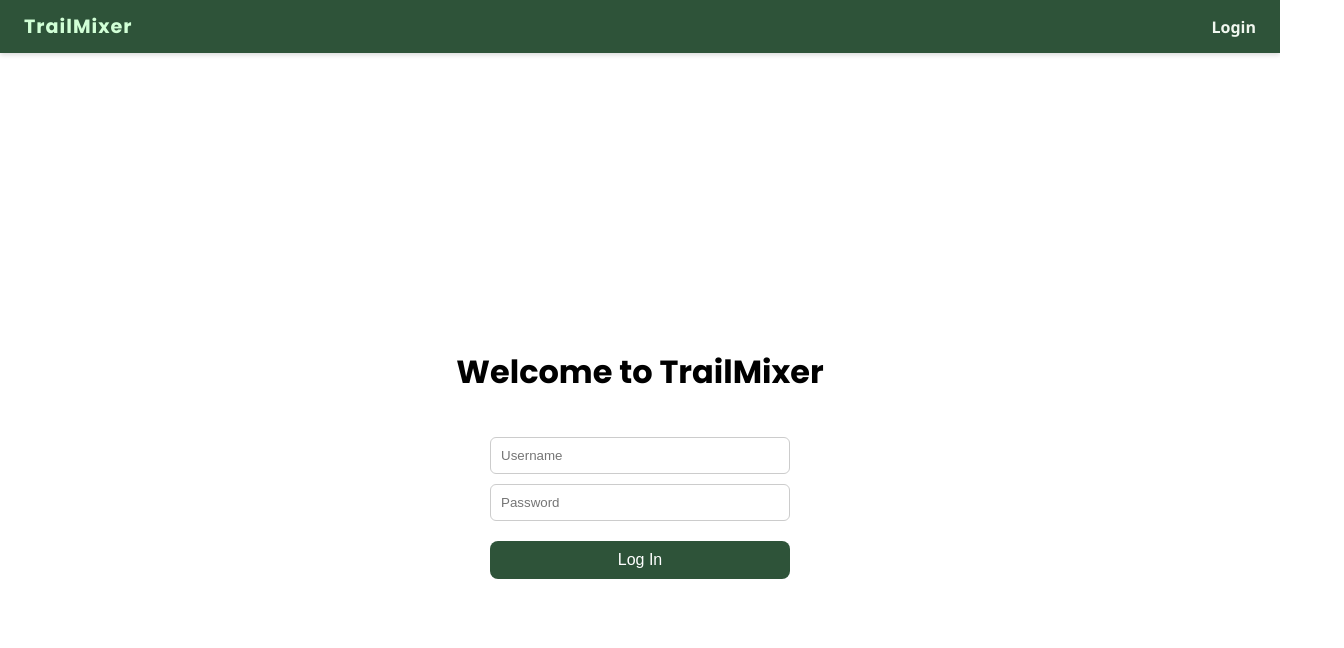
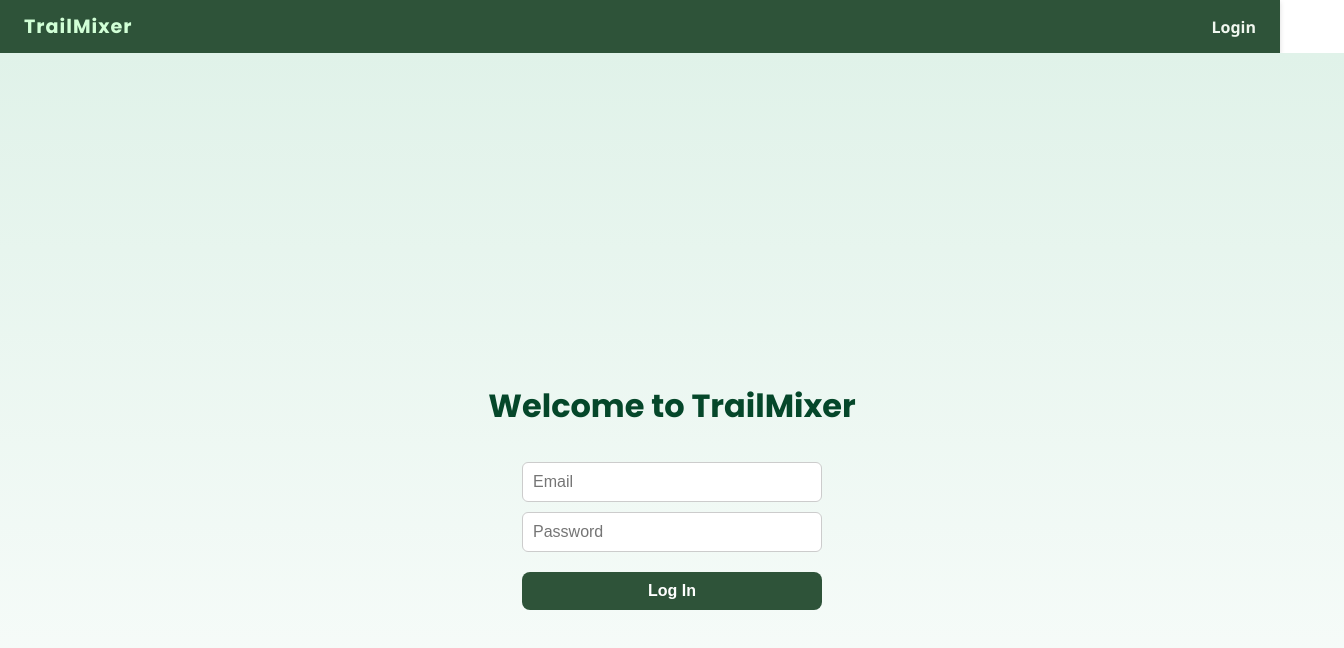
Before and after one commit to Sr1758/TrailMix, a React (Create React App) app in the folder frontend/: page /login in a window 1280 px wide. Shown: the top 648 px of the page, 1344 px wide, since content can reach past the window. Built offline with nearby package versions, Linux system fonts and the light colour scheme.

Commit message:
firebase connection

```diff
--- a/frontend/package.json
+++ b/frontend/package.json
@@ -7,6 +7,7 @@
     "@testing-library/jest-dom": "^6.6.3",
     "@testing-library/react": "^16.2.0",
     "@testing-library/user-event": "^13.5.0",
+    "firebase": "^11.6.1",
     "react": "^19.0.0",
     "react-dom": "^19.0.0",
     "react-router-dom": "^7.5.3",
--- a/frontend/src/Login.jsx
+++ b/frontend/src/Login.jsx
@@ -1,54 +1,59 @@
 import React, { useState } from 'react';
-import { useNavigate } from 'react-router-dom'; // 🆕 Add this!
+import { useNavigate } from 'react-router-dom';
+import { signInWithEmailAndPassword } from 'firebase/auth';
+import { auth } from './firebase';
+import './styles/Login.css';
 
 const Login = ({ handleLogin }) => {
-  const [username, setUsername] = useState('');
+  const [email, setEmail] = useState('');
   const [password, setPassword] = useState('');
   const [error, setError] = useState('');
-  const navigate = useNavigate(); // 🆕
+  const navigate = useNavigate();
 
-  const validUsername = "testuser";
-  const validPassword = "testpass123";
-
-  const handleSubmit = (e) => {
+  const handleSubmit = async (e) => {
     e.preventDefault();
 
-    if (username.trim() === '' || password.trim() === '') {
-      setError('Please enter both username and password.');
-    } else if (username === validUsername && password === validPassword) {
+    if (email.trim() === '' || password.trim() === '') {
+      setError('Please enter both email and password.');
+      return;
+    }
+
+    try {
+      await signInWithEmailAndPassword(auth, email, password);
       handleLogin();
-      setUsername('');
+      setEmail('');
       setPassword('');
       setError('');
       navigate('/');
-    } else {
-      setError('Invalid username or password.');
+    } catch (err) {
+      console.error('Login Error:', err);
+      setError('Invalid email or password.');
     }
   };
 
   return (
-    <div style={{ minHeight: '100vh', display: 'flex', flexDirection: 'column', justifyContent: 'center', alignItems: 'center' }}>
-      <h1>Welcome to TrailMixer</h1>
-      <form onSubmit={handleSubmit} style={{ marginTop: '20px', display: 'flex', flexDirection: 'column', gap: '10px', width: '300px' }}>
+    <div className="login-background">
+      <h1 className="login-title">Welcome to TrailMixer</h1>
+      <form className="login-form" onSubmit={handleSubmit}>
         <input
-          type="text"
-          placeholder="Username"
-          value={username}
-          onChange={(e) => setUsername(e.target.value)}
-          style={{ padding: '10px', borderRadius: '6px', border: '1px solid #ccc' }}
+          type="email"
+          placeholder="Email"
+          value={email}
+          onChange={(e) => setEmail(e.target.value)}
+          className="login-input"
         />
         <input
           type="password"
           placeholder="Password"
           value={password}
           onChange={(e) => setPassword(e.target.value)}
-          style={{ padding: '10px', borderRadius: '6px', border: '1px solid #ccc' }}
+          className="login-input"
         />
-        <button type="submit" style={{ padding: '10px', fontSize: '1rem', backgroundColor: '#2e5339', color: 'white', border: 'none', borderRadius: '8px', marginTop: '10px' }}>
+        <button type="submit" className="login-button">
           Log In
         </button>
       </form>
-      {error && <p style={{ color: 'red', marginTop: '10px' }}>{error}</p>}
+      {error && <p className="login-error">{error}</p>}
     </div>
   );
 };
--- /dev/null
+++ b/frontend/src/firebase.js
@@ -0,0 +1,17 @@
+// Import the functions you need from the SDKs you need
+import { initializeApp } from "firebase/app";
+// TODO: Add SDKs for Firebase products that you want to use
+// https://firebase.google.com/docs/web/setup#available-libraries
+
+// Your web app's Firebase configuration
+const firebaseConfig = {
+  apiKey: "AIzaSyBJIE6_iARs5kj8KNmXurL5CHPaN0n_Rh4",
+  authDomain: "trailmixer-9fe03.firebaseapp.com",
+  projectId: "trailmixer-9fe03",
+  storageBucket: "trailmixer-9fe03.firebasestorage.app",
+  messagingSenderId: "1055244434567",
+  appId: "1:1055244434567:web:e5658da03faca5f851cc22"
+};
+
+// Initialize Firebase
+const app = initializeApp(firebaseConfig);
--- /dev/null
+++ b/frontend/src/styles/Login.css
@@ -0,0 +1,55 @@
+.login-background {
+    min-height: 100vh;
+    width: 100%;
+    display: flex;
+    flex-direction: column;
+    justify-content: center;
+    align-items: center;
+    background: linear-gradient(to bottom, #e0f2e9, #ffffff);
+    font-family: 'Poppins', sans-serif;
+    padding: 2rem;
+  }
+
+  .login-title {
+    font-size: 2rem;
+    font-weight: 700;
+    color: #05472A;
+    margin-bottom: 2rem;
+  }
+
+  .login-form {
+    display: flex;
+    flex-direction: column;
+    gap: 10px;
+    width: 300px;
+  }
+
+  .login-input {
+    padding: 10px;
+    border-radius: 6px;
+    border: 1px solid #ccc;
+    font-size: 1rem;
+  }
+
+  .login-button {
+    padding: 10px;
+    font-size: 1rem;
+    background-color: #2e5339;
+    color: white;
+    border: none;
+    border-radius: 8px;
+    margin-top: 10px;
+    font-weight: bold;
+    cursor: pointer;
+    transition: background-color 0.2s ease;
+  }
+
+  .login-button:hover {
+    background-color: #3f704d;
+  }
+
+  .login-error {
+    color: red;
+    margin-top: 10px;
+    font-weight: bold;
+  }
```
Also changed, not shown: 1 other file (tests, documents, lock files or other folders).
